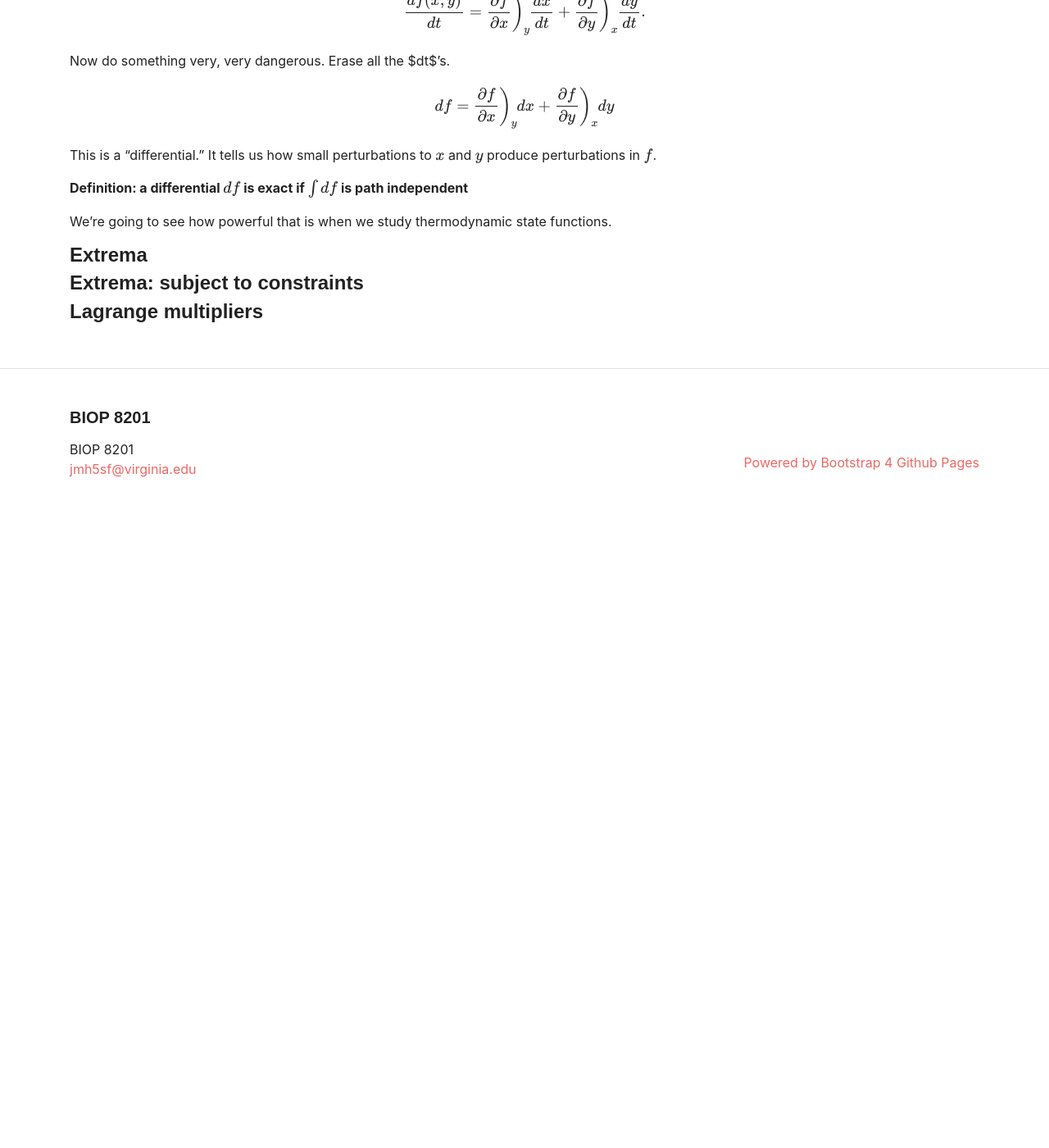
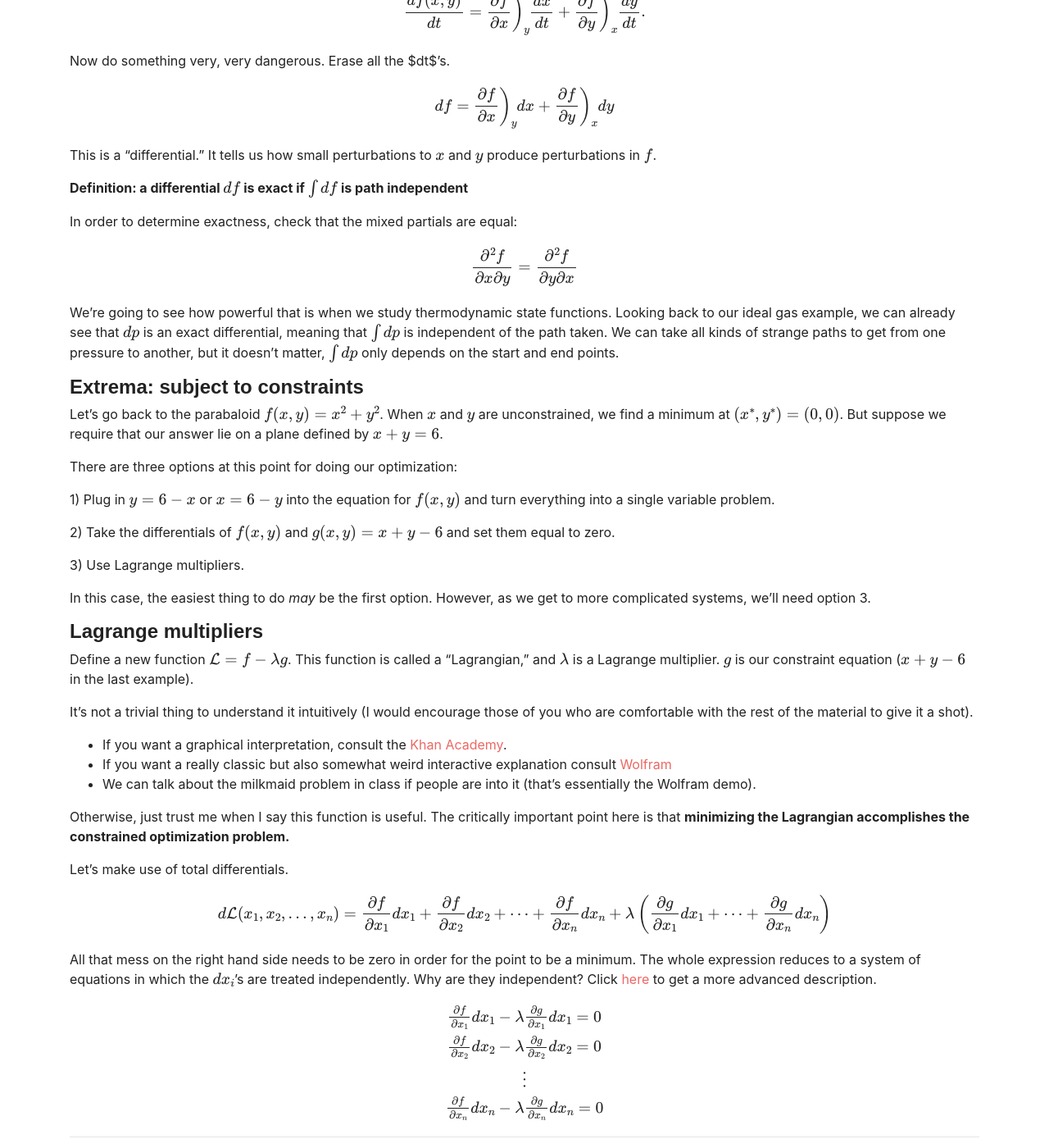
Before and after one commit to jmhays/biop-web, a Jekyll site: the page built from lectures/Lecture2.md, in a window 1280 px wide and 1400 px high, scrolled down 1959 px. Shown: the whole window at 82% size. Built offline with Jekyll 4.4.1, drawn with Linux system fonts in a browser that asks for light colours; emoji names are drawn with the system emoji font; some web fonts are replaced; formulas are drawn with MathJax 3; before the commit the page ends 2607 px from its top, so only the background shows below that; some of the changed text lies outside the part shown.

Commit message:
wrapping up lecture 2

```diff
--- a/_config.yml
+++ b/_config.yml
@@ -26,6 +26,7 @@ github_username:  jmhays
 plugins:
   - jekyll-feed
   - jekyll-sitemap
+  - jemoji
 
 # A list of the pages to display in the navigation bar
 header_pages:
--- a/lectures/Lecture2.md
+++ b/lectures/Lecture2.md
@@ -89,9 +89,74 @@ This is a "differential." It tells us how small perturbations to $$x$$ and $$y$$
 
 **Definition: a differential $$df$$ is exact if $$\int df$$ is path independent**
 
-We're going to see how powerful that is when we study thermodynamic state functions.
+In order to determine exactness, check that the mixed partials are equal:
 
+$$\frac{\partial^2f}{\partial x \partial y} = \frac{\partial^2 f}{\partial y \partial x}$$
 
-#### Extrema
+We're going to see how powerful that is when we study thermodynamic state functions. Looking back to our ideal gas example, we can already see that $$d p$$ is an exact differential, meaning that $$\int dp$$ is independent of the path taken. We can take all kinds of strange paths to get from one pressure to another, but it doesn't matter, $$\int dp$$ only depends on the start and end points.
+
 #### Extrema: subject to constraints
+
+Let's go back to the parabaloid $$f(x,y) = x^2 + y^2$$. When $$x$$ and $$y$$ are unconstrained, we find a minimum at $$(x^*, y^*) = (0,0)$$. But suppose we require that our answer lie on a plane defined by $$x + y = 6$$.
+
+There are three options at this point for doing our optimization:
+
+1) Plug in $$y = 6 - x$$ or $$x = 6-y$$ into the equation for $$f(x,y)$$ and turn everything into a single variable problem.
+
+2) Take the differentials of $$f(x,y)$$ and $$g(x,y) = x + y - 6$$ and set them equal to zero.
+
+3) Use Lagrange multipliers.
+
+In this case, the easiest thing to do *may* be the first option. However, as we get to more complicated systems, we'll need option 3.
+
 #### Lagrange multipliers
+Define a new function $$\mathcal{L} = f - \lambda g$$. This function is called a "Lagrangian," and $$\lambda$$ is a Lagrange multiplier. $$g$$ is our constraint equation ($$x + y - 6$$ in the last example).
+
+It's not a trivial thing to understand it intuitively (I would encourage those of you who are comfortable with the rest of the material to give it a shot).
+
+- If you want a graphical interpretation, consult the [Khan Academy](https://www.khanacademy.org/math/multivariable-calculus/applications-of-multivariable-derivatives#lagrange-multipliers-and-constrained-optimization).
+- If you want a really classic but also somewhat weird interactive explanation consult [Wolfram](http://demonstrations.wolfram.com/LagrangesMilkmaidProblem/)
+- We can talk about the milkmaid problem in class if people are into it (that's essentially the Wolfram demo).
+
+Otherwise, just trust me when I say this function is useful. The critically important point here is that **minimizing the Lagrangian accomplishes the constrained optimization problem.**
+
+Let's make use of total differentials.
+
+$$d\mathcal{L}(x_1, x_2, \ldots, x_n) = \frac{\partial f}{\partial x_1} dx_1 + \frac{\partial f}{\partial x_2} dx_2 + \cdots + \frac{\partial f}{\partial x_n} dx_n + \lambda\left(\frac{\partial g}{\partial x_1} dx_1 + \cdots + \frac{\partial g}{\partial x_n} dx_n\right)$$
+
+All that mess on the right hand side needs to be zero in order for the point to be a minimum. The whole expression reduces to a system of equations in which the $$dx_i$$'s are treated independently. Why are they independent? Click [here](#lagrangian-deets) to get a more advanced description.
+
+$$\matrix{\frac{\partial f}{\partial x_1} dx_1 - \lambda \frac{\partial g}{\partial x_1} dx_1 = 0 \\ \frac{\partial f}{\partial x_2} dx_2 - \lambda \frac{\partial g}{\partial x_2} dx_2 = 0 \\ \vdots \\ \frac{\partial f}{\partial x_n} dx_n - \lambda \frac{\partial g}{\partial x_n} dx_n = 0}$$
+
+---
+
+**Example: $$f(x, y) = x^2 + y^2$$ subject to the constraint $$x +y = 6$$. ***
+
+$$\mathcal{L} = x^2 + y^2 - \lambda(x + y - 6)$$
+
+Take the differential:
+
+$$d\mathcal{L} = 2x dx + 2ydy - \lambda (dx + dy)$$
+
+Gather up the $$dx$$ terms and set to zero. Do the same for $$dy$$ terms.
+
+$$2x dx - \lambda dx = 0$$
+$$2y dy- \lambda dy = 0$$
+
+Solving for $$x$$, then $$y$$
+
+$$ 2y = 2x = -\lambda$$
+
+Right now, we don't care about $$\lambda$$. We eliminate it and find that $$(x^*,y^*) = (3,3)$$. Soon, we'll care a bit about $$\lambda$
+
+---
+
+## Lagrangian deets.
+
+What we're ACTUALLY doing in a lagrange multiplier problem is solving THIS:
+
+$$\vec{\nabla} \mathcal{L} = 0$$
+
+We take the divergence here because the geometric interpretation of constrained optimization shows that, at the minimum, $$\nabla f$$ and $$\nabla g$$ are the same (to within some multiplicative factor $$\lambda$$).
+
+$$\begin{pmatrix}\frac{\partial \mathcal{L}}{\partial x_1} & \frac{\partial \mathcal{L}}{\partial x_2} & \cdots & \frac{\partial \mathcal{L}}{\partial x_n}\end{pmatrix} \begin{pmatrix}dx_1 \\ dx_2 \\ \vdots \\ dx_n\end{pmatrix}= 0$$. I think. :grimacing:
```
Also changed, not shown: other parts of lectures/Lecture2.md (+1 -1 lines).
